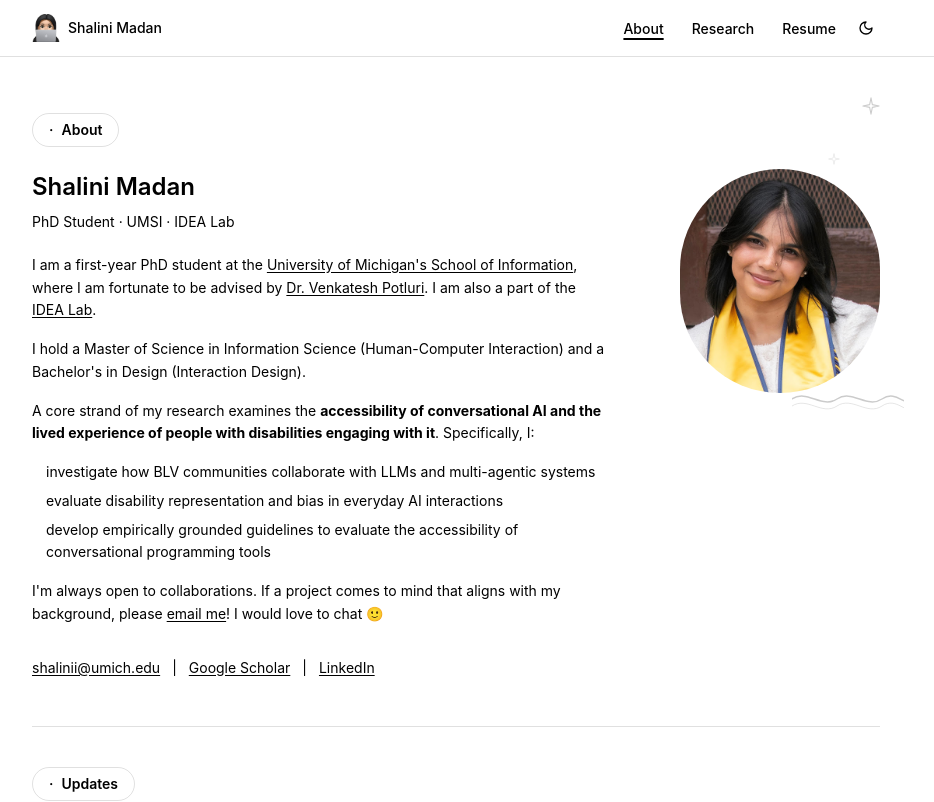
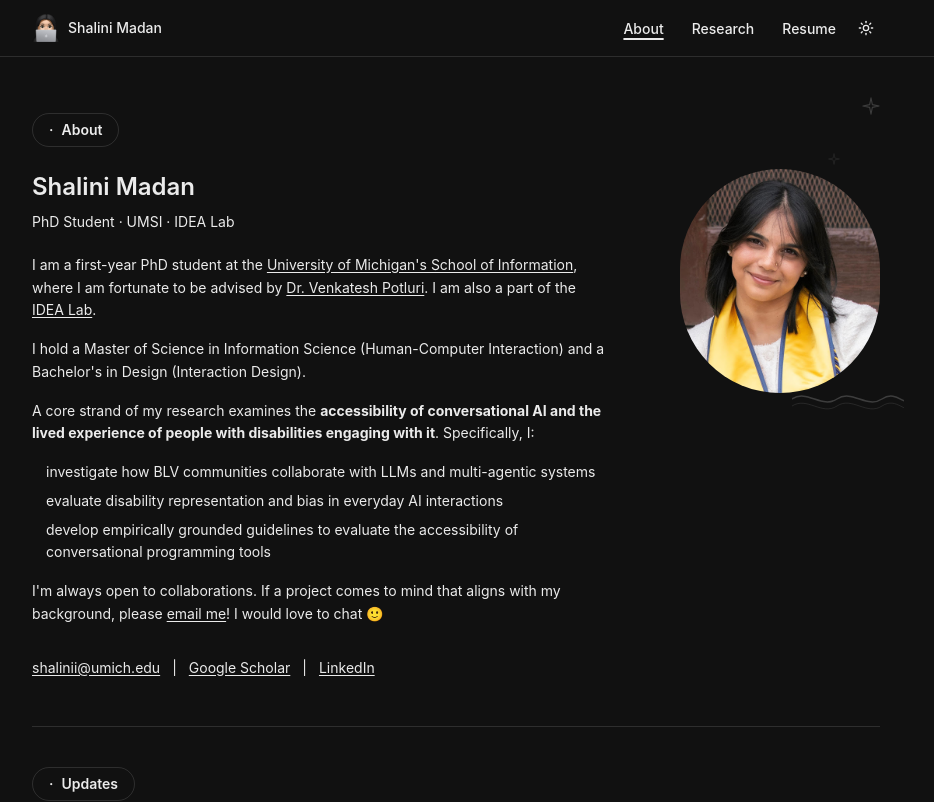
Before and after one commit to shalinimadan/personalwebsite, a React (Vite) app: page / in a window 1280 px wide. Shown: the top 802 px of the page, without its empty margins (184-1118 px from the left). Built offline with nearby package versions, Linux system fonts and the light colour scheme; a web font is replaced by a local one.

Commit message:
Update files from Figma Make

```diff
--- a/src/app/App.tsx
+++ b/src/app/App.tsx
@@ -1189,16 +1189,19 @@ export default function App() {
   const [entries, setEntries] = useState<DiaryEntry[]>(INITIAL_ENTRIES);
   const [draft, setDraft] = useState<DiaryDraft>({ text: "", mood: "", tags: [], tagInput: "" });
   const [filterMood, setFilterMood] = useState<string | null>(null);
-  const [dark, setDark] = useState(() => {
-    try { return localStorage.getItem("theme") === "dark"; } catch { return false; }
-  });
+  const isNightTime = () => { const h = new Date().getHours(); return h >= 20 || h < 6; };
+  const [dark, setDark] = useState(isNightTime);
   const h1Ref = useRef<HTMLHeadingElement>(null);
   const isFirstRender = useRef(true);
 
   useEffect(() => {
     document.documentElement.classList.toggle("dark", dark);
-    try { localStorage.setItem("theme", dark ? "dark" : "light"); } catch {}
   }, [dark]);
+
+  useEffect(() => {
+    const id = setInterval(() => setDark(isNightTime()), 60_000);
+    return () => clearInterval(id);
+  }, []);
 
   useEffect(() => {
     document.documentElement.lang = "en";
```
